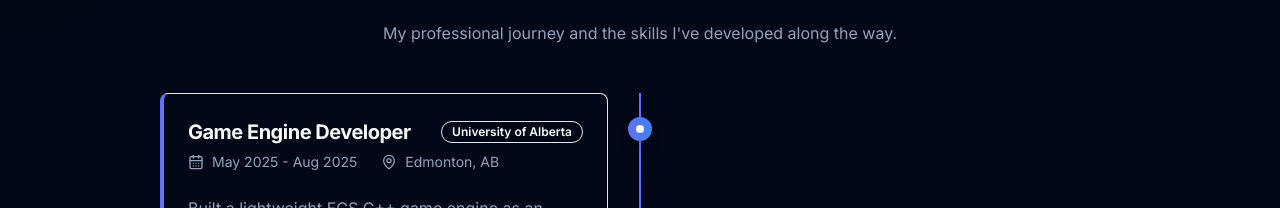
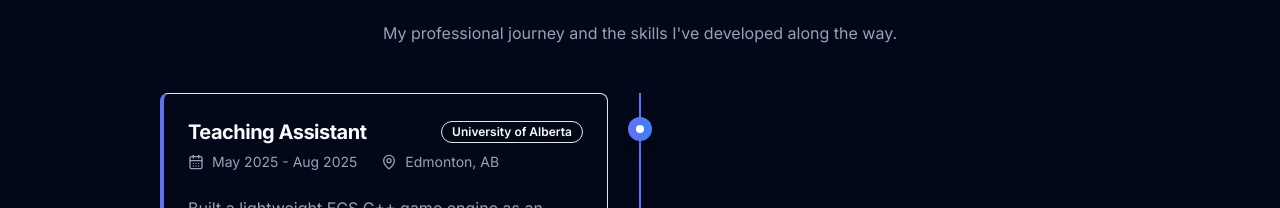
Before and after one commit to YuHuaiCui/portfolio, a Next.js app: page / in a window 1280 px wide. Shown: the part 4349-4557 px from the top of the page. Built offline with nearby package versions, Linux system fonts and the light colour scheme.

Commit message:
Changed title

```diff
--- a/components/experience.tsx
+++ b/components/experience.tsx
@@ -153,7 +153,7 @@ export default function Experience() {
   const experiences = [
     {
       id: 0,
-      role: "Game Engine Developer",
+      role: "Teaching Assistant",
       company: "University of Alberta",
       period: "May 2025 - Aug 2025",
       location: "Edmonton, AB",
```
